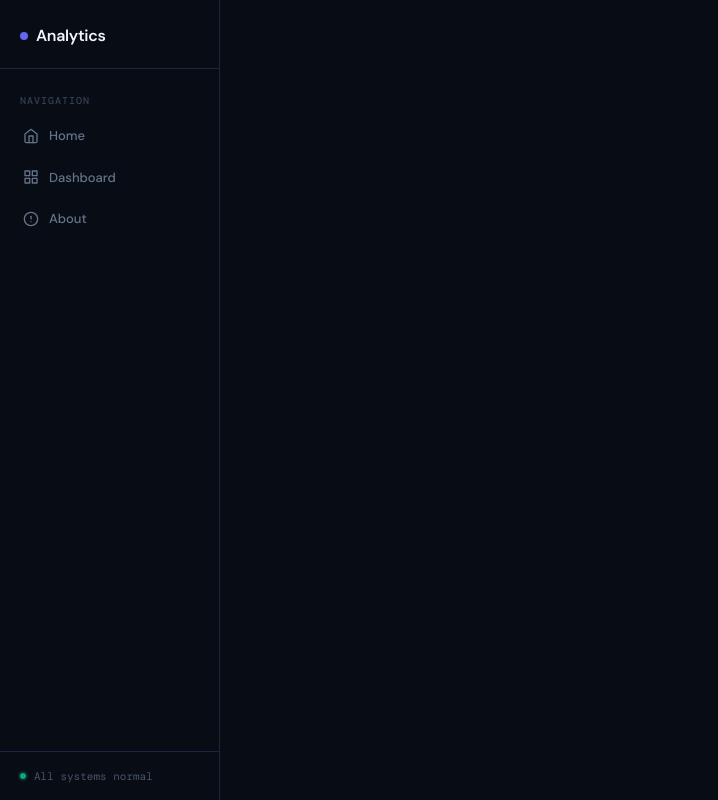
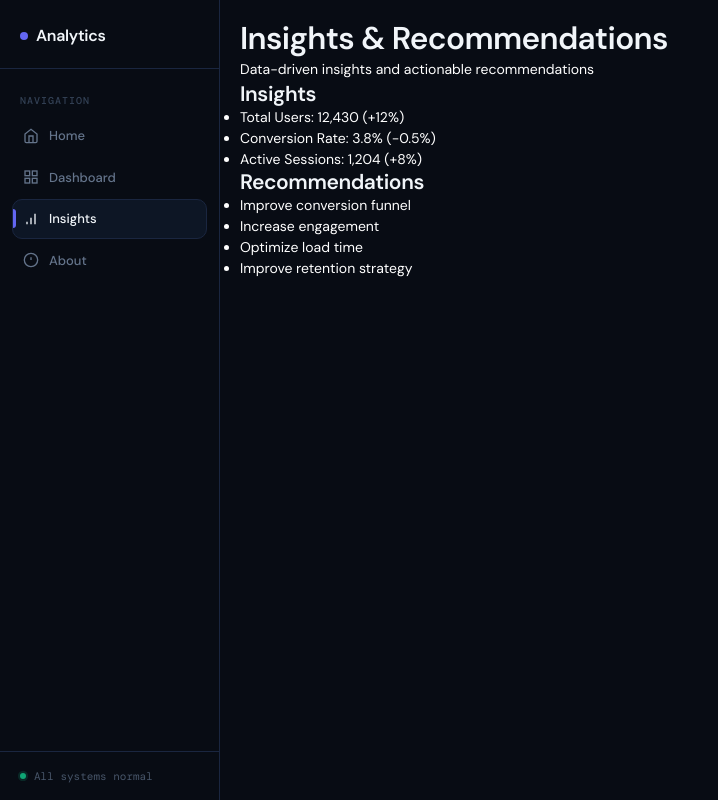
Before and after one commit to Theycallmeki/analytics-commission-fork, a React (Vite) app: page /insights in a window 1280 px wide. Shown: the whole page, without its empty margins (0-718 px from the left). Built offline with nearby package versions, Linux system fonts and the light colour scheme.

Commit message:
yuri mae

```diff
--- a/src/App.jsx
+++ b/src/App.jsx
@@ -3,11 +3,15 @@ import Sidebar from "./components/Sidebar";
 import Home from "./pages/Home";
 import Dashboard from "./pages/Dashboard";
 import About from "./pages/About";
+import Insights from "./pages/Insights";
+// ❌ REMOVE THIS
+// import Recommendations from "./pages/Recommendations";
 
 export default function App() {
   return (
     <BrowserRouter>
       <Sidebar />
+
       <div style={{
         marginLeft: "220px",
         minHeight: "100vh",
@@ -16,9 +20,12 @@ export default function App() {
         minWidth: 0,
       }}>
         <Routes>
-          <Route path="/"          element={<Home />} />
+          <Route path="/" element={<Home />} />
           <Route path="/dashboard" element={<Dashboard />} />
-          <Route path="/about"     element={<About />} />
+          <Route path="/about" element={<About />} />
+
+          {/* ✅ ONLY THIS */}
+          <Route path="/insights" element={<Insights />} />
         </Routes>
       </div>
     </BrowserRouter>
--- a/src/components/Sidebar.jsx
+++ b/src/components/Sidebar.jsx
@@ -5,7 +5,7 @@ const navItems = [
     to: "/",
     label: "Home",
     icon: (
-      <svg width="16" height="16" viewBox="0 0 24 24" fill="none" stroke="currentColor" strokeWidth="2" strokeLinecap="round" strokeLinejoin="round">
+      <svg width="16" height="16" viewBox="0 0 24 24" fill="none" stroke="currentColor" strokeWidth="2">
         <path d="M3 9l9-7 9 7v11a2 2 0 0 1-2 2H5a2 2 0 0 1-2-2z" />
         <polyline points="9 22 9 12 15 12 15 22" />
       </svg>
@@ -15,7 +15,7 @@ const navItems = [
     to: "/dashboard",
     label: "Dashboard",
     icon: (
-      <svg width="16" height="16" viewBox="0 0 24 24" fill="none" stroke="currentColor" strokeWidth="2" strokeLinecap="round" strokeLinejoin="round">
+      <svg width="16" height="16" viewBox="0 0 24 24" fill="none" stroke="currentColor" strokeWidth="2">
         <rect x="3" y="3" width="7" height="7" />
         <rect x="14" y="3" width="7" height="7" />
         <rect x="14" y="14" width="7" height="7" />
@@ -23,11 +23,25 @@ const navItems = [
       </svg>
     ),
   },
+
+  // ✅ SINGLE COMBINED PAGE
+  {
+    to: "/insights",
+    label: "Insights",
+    icon: (
+      <svg width="16" height="16" viewBox="0 0 24 24" fill="none" stroke="currentColor" strokeWidth="2">
+        <path d="M12 20V10" />
+        <path d="M18 20V4" />
+        <path d="M6 20v-4" />
+      </svg>
+    ),
+  },
+
   {
     to: "/about",
     label: "About",
     icon: (
-      <svg width="16" height="16" viewBox="0 0 24 24" fill="none" stroke="currentColor" strokeWidth="2" strokeLinecap="round" strokeLinejoin="round">
+      <svg width="16" height="16" viewBox="0 0 24 24" fill="none" stroke="currentColor" strokeWidth="2">
         <circle cx="12" cy="12" r="10" />
         <line x1="12" y1="8" x2="12" y2="12" />
         <line x1="12" y1="16" x2="12.01" y2="16" />
--- /dev/null
+++ b/src/pages/Insights.jsx
@@ -0,0 +1,23 @@
+export default function Insights() {
+  return (
+    <div style={{ padding: "20px", color: "white" }}>
+      <h1>Insights & Recommendations</h1>
+      <p>Data-driven insights and actionable recommendations</p>
+
+      <h2>Insights</h2>
+      <ul>
+        <li>Total Users: 12,430 (+12%)</li>
+        <li>Conversion Rate: 3.8% (-0.5%)</li>
+        <li>Active Sessions: 1,204 (+8%)</li>
+      </ul>
+
+      <h2>Recommendations</h2>
+      <ul>
+        <li>Improve conversion funnel</li>
+        <li>Increase engagement</li>
+        <li>Optimize load time</li>
+        <li>Improve retention strategy</li>
+      </ul>
+    </div>
+  );
+}
```
